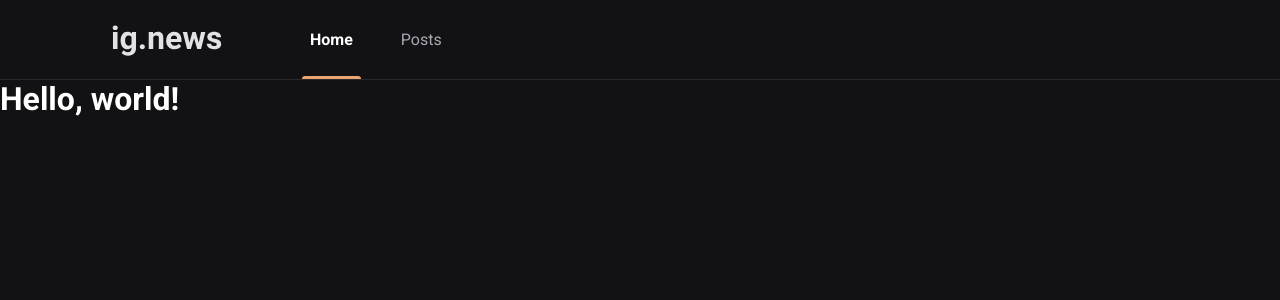
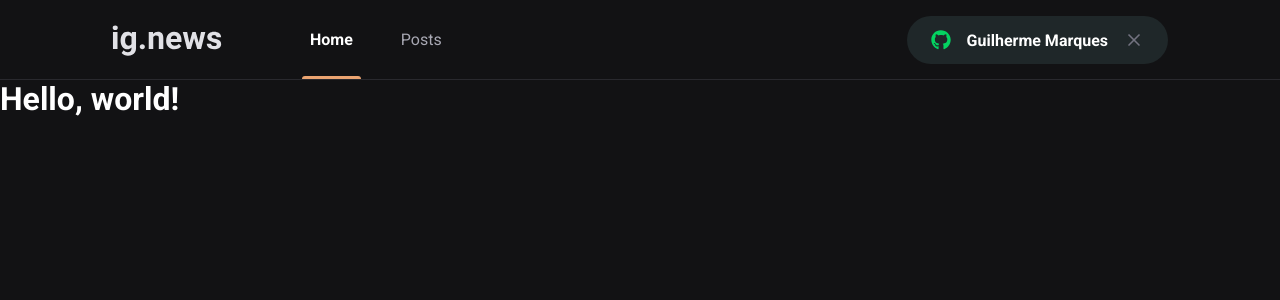
Before and after one commit to GuilhermeMarques1/ignews, a Next.js app: page / in a window 1280 px wide. Shown: the top 300 px of the page. Built offline with nearby package versions, Linux system fonts and the light colour scheme.

Commit message:
feat: Create Component SignInButton

```diff
--- a/package.json
+++ b/package.json
@@ -13,6 +13,7 @@
     "next": "13.1.6",
     "react": "18.2.0",
     "react-dom": "18.2.0",
+    "react-icons": "^4.8.0",
     "sass": "^1.58.0"
   },
   "devDependencies": {
--- a/src/components/Header/index.tsx
+++ b/src/components/Header/index.tsx
@@ -1,3 +1,5 @@
+import { SignInButton } from "../SignInButton";
+
 import styles from "./styles.module.scss";
 
 export function Header() {
@@ -9,6 +11,7 @@
           <a className={styles.active} href="">Home</a>
           <a href="">Posts</a>
         </nav>
+        <SignInButton/>
       </div>
     </header>
   );
--- a/src/components/Header/styles.module.scss
+++ b/src/components/Header/styles.module.scss
@@ -50,5 +50,10 @@
         background-color: var(--yellow-200);
       }
     }
+
+  }
+
+  button {
+    margin-left: auto;
   }
 }
--- /dev/null
+++ b/src/components/SignInButton/index.tsx
@@ -0,0 +1,21 @@
+import { FaGithub } from "react-icons/fa";
+import { FiX } from "react-icons/fi";
+
+import styles from "./styles.module.scss";
+
+export function SignInButton() {
+  const isUserLoggedIn = true;
+
+  return isUserLoggedIn ? (
+    <button type="button" className={styles.signInButton}>
+      <FaGithub color="#04d361"/>
+      Guilherme Marques
+      <FiX color="#737380" className={styles.closeIcon}/>
+    </button>
+  ) : (
+    <button type="button" className={styles.signInButton}>
+      <FaGithub color="#eba417"/>
+      Sign in With Github
+    </button>
+  );
+}
--- /dev/null
+++ b/src/components/SignInButton/styles.module.scss
@@ -0,0 +1,33 @@
+.signInButton {
+  height: 3rem;
+  border-radius: 3rem;
+  background-color: var(--gray-850);
+  border: 0;
+  padding: 0 1.5rem;
+
+  display: flex;
+  align-items: center;
+  justify-content: center;
+
+  color: var(--white);
+  font-weight: bold;
+
+  svg {
+    width: 20px;
+    height: 20px;
+  }
+
+  svg:first-child {
+    margin-right: 1rem;
+  }
+
+  svg.closeIcon {
+    margin-left: 1rem;
+  }
+
+  transition: filter 0.2s;
+
+  &:hover {
+    filter: brightness(0.8);
+  }
+}
--- a/src/styles/global.scss
+++ b/src/styles/global.scss
@@ -10,6 +10,7 @@
   --gray-100: #e1e1e6;
   --gray-300: #a8a8b3;
   --gray-800: #29292e;
+  --gray-850: #1f2729;
   --gray-900: #121214;
 
   --cyan-100: #61dafb;
```
Also changed, not shown: 1 other file (tests, documents, lock files or other folders).
